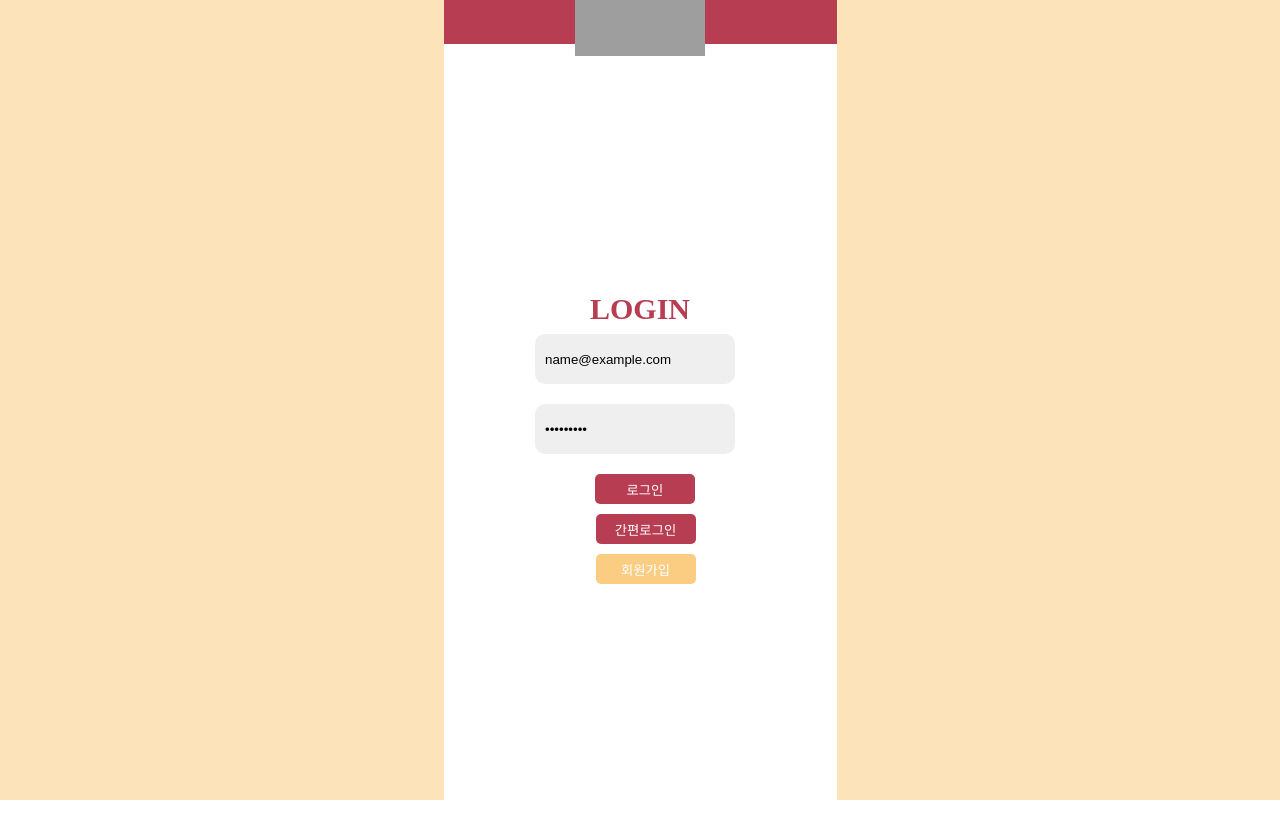
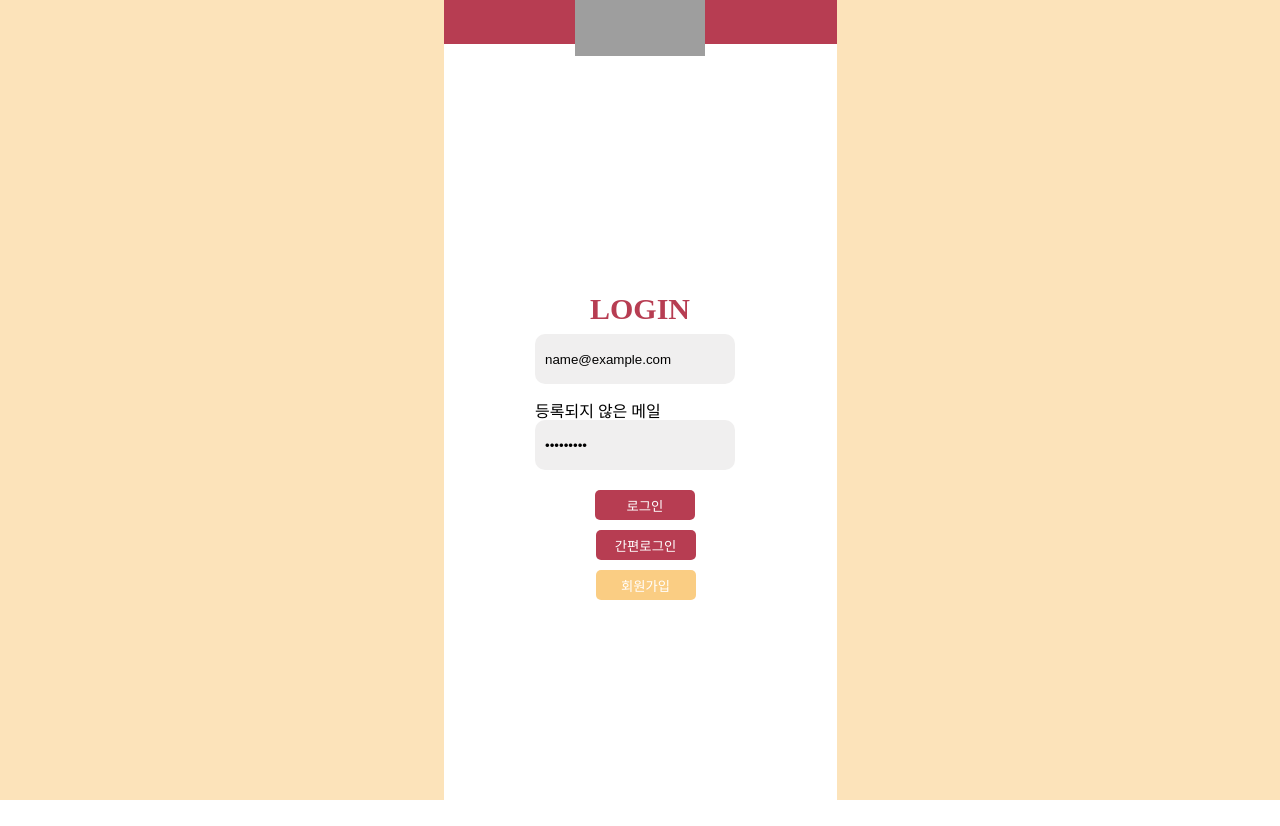
Before and after one commit to projectaub/BRsand, a React (Create React App) app: page /login in a window 1280 px wide. Both pictures are taken after typing "name@example.com", "Sample123" into the empty fields and a click on the button "로그인". Built offline with nearby package versions, Linux system fonts and the light colour scheme; no server answers; the database is empty; grey boxes are pictures that could not be loaded.

Commit message:
Feat/Login-validation check id/pw login, wrong pw and wrong email validation

```diff
--- a/src/components/login/LoginBasic.tsx
+++ b/src/components/login/LoginBasic.tsx
@@ -14,7 +14,8 @@ const LoginBasic = () => {
   const {
     register,
     handleSubmit,
-    formState: { errors }
+    formState: { errors },
+    setError
   } = useForm<FormValue>();
 
   const [loading, setLoading] = useState(false);
@@ -24,6 +25,19 @@ const LoginBasic = () => {
   const pwLogin: SubmitHandler<FormValue> = async (data: FormValue) => {
     setLoading(true);
     const { userEmail, userPassword } = data;
+
+    const { data: userData, error: userError } = await supabase
+      .from('users')
+      .select('id')
+      .eq('email', userEmail)
+      .single();
+
+    if (userError) {
+      setError('userEmail', { type: 'manual', message: '등록되지 않은 메일' });
+      setLoading(false);
+      return;
+    }
+
     const { data: loginData, error } = await supabase.auth.signInWithPassword({
       email: userEmail,
       password: userPassword
@@ -34,7 +48,11 @@ const LoginBasic = () => {
     if (error) {
       console.log(error);
       const errorDescription = (error as any).error_description || error.message;
-      alert(errorDescription);
+      if (error.message.includes('Invalid login credentials')) {
+        setError('userPassword', { type: 'manual', message: '잘못된 비밀번호' });
+      } else {
+        alert(errorDescription);
+      }
       setLoading(false);
     } else {
       alert('로그인');
@@ -58,6 +76,7 @@ const LoginBasic = () => {
           />
           {errors.userEmail && errors.userEmail.type === 'required' && <p>메일을 입력하세요</p>}
           {errors.userEmail && errors.userEmail.type === 'pattern' && <p>올바른 메일 형식이 아닙니다</p>}
+          {errors.userEmail && <p>{errors.userEmail.message}</p>}
         </div>
 
         <div>
@@ -71,6 +90,7 @@ const LoginBasic = () => {
           />
           {errors.userPassword && errors.userPassword.type === 'required' && <p>비밀번호를 입력하세요</p>}
           {errors.userPassword && errors.userPassword.type === 'minLength' && <p>비밀번호는 최소 6자리 이상</p>}
+          {errors.userPassword && <p>{errors.userPassword.message}</p>}
         </div>
 
         <LoginBtn disabled={loading}>{loading ? <span>Loading</span> : <span>로그인</span>}</LoginBtn>
```
